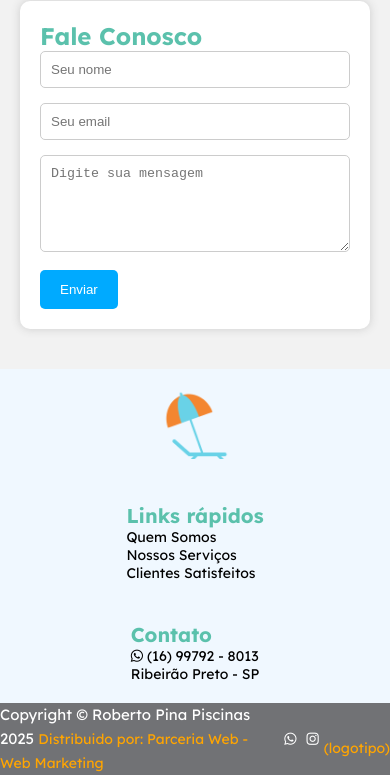
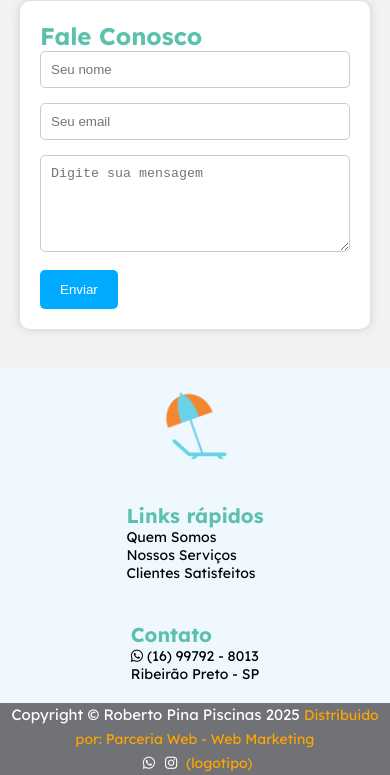
Before and after one commit to RobertoPina123/Pina-Piscinas-2, a plain HTML site: page index.html in a window 390 px wide. Shown: the part 6199-6974 px from the top of the page. Drawn offline with nearby package versions, Linux system fonts and the light colour scheme.

Commit message:
terminado

```diff
--- a/estilos/estilos-do-footer.css
+++ b/estilos/estilos-do-footer.css
@@ -66,15 +66,35 @@ color: white;
     color: var(--cor-principal);
 }
 
+@media (max-width:750px) {
+
+    .parceria-web {
+        flex-direction: column;
+        justify-content: center;
+        align-items: center;
+        text-align: center;
+
+    }
+    .parceria-web p {
+        font-size: 1.5rem;
+    }
+
+}
+
 @media (max-width:500px) {
 
 
     .zero {
         display: none;
     }
+
 }
 
+
+
 @media (max-width:450px){
+
+
 
 
 .rodape {
```
